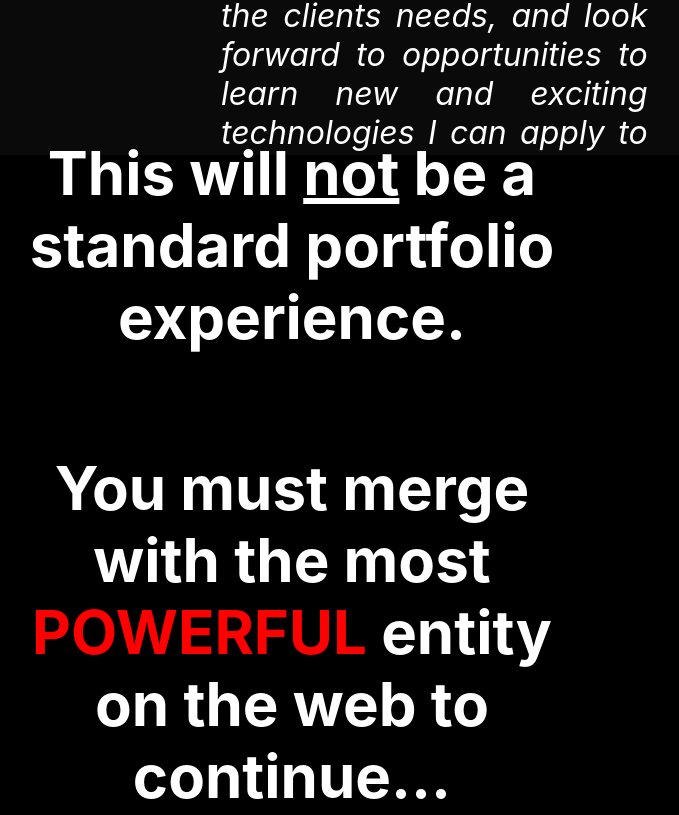
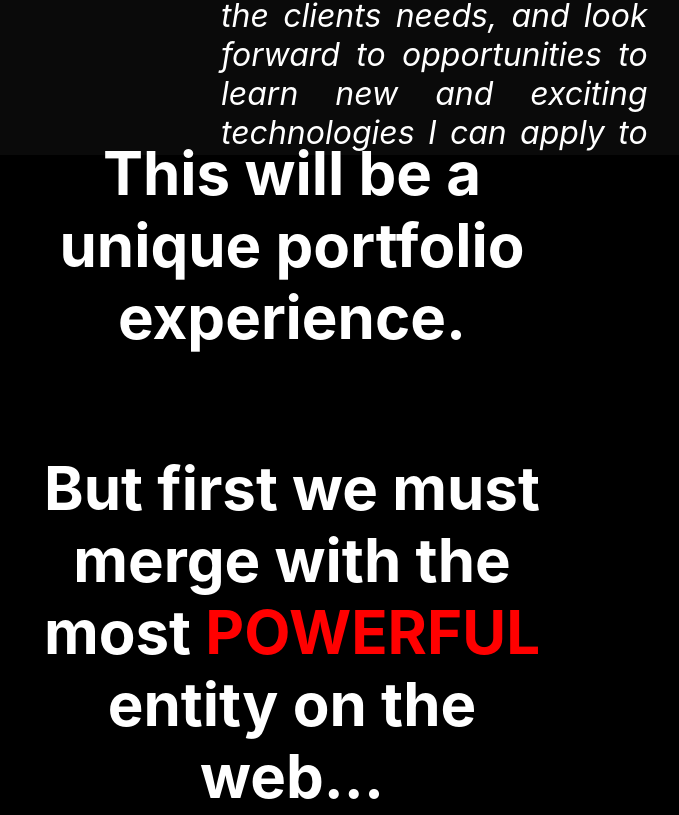
Before and after one commit to Upenatom/portfolio, a React (Create React App) app: page / in a window 1280 px wide. Shown: the part 1445-2260 px from the top of the page, without its empty margins (348-1027 px from the left). Built offline with nearby package versions, Linux system fonts and the light colour scheme.

Commit message:
overflow fix

```diff
--- a/src/App.css
+++ b/src/App.css
@@ -1,33 +1,35 @@
+.App {
+  height: 100%;
+}
+
 h2 {
   width: 43%;
   text-align: center;
 }
 
 .spline {
-  height: 100vh;
-  width: 100vw;
+  height: 100%;
+  width: 100%;
   position: absolute;
   z-index: 1;
 }
 
 .close {
+  overflow-y: hidden;
   opacity: 0;
   width: 0;
   height: 0;
-  transition: width 3s 3s, height 3s 3s, opacity 2s;
+  /* transition: width 2s 2s, height 2s 2s, opacity 2s; */
+
 }
 
 .loader {
-
   height: 100vh;
   width: 100%;
   background-color: rgb(0, 0, 0);
   position: absolute;
   color: white;
   z-index: 2;
-  margin: 0;
-
-
 }
 
 .page1 {
--- a/src/App.js
+++ b/src/App.js
@@ -47,9 +47,9 @@ export default function App() {
 
         <div className="page3">
         <h2 data-aos="fade-down-right"
-            data-aos-duration="1000">This will <span style={{textDecoration: "underline"}}>not</span> be a standard portfolio experience.</h2>
+            data-aos-duration="1000">This will be a unique portfolio experience.</h2>
         <h2 data-aos="fade-up-left"
-        data-aos-duration="1000">You must merge with the most <span style={{color: "red"}}>POWERFUL</span> entity on the web to continue...</h2>
+        data-aos-duration="1000">But first we must merge with the most <span style={{color: "red"}}>POWERFUL</span> entity on the web...</h2>
         <div className='integrate'> <h1>MERGING...</h1></div>
 
 
--- a/src/index.css
+++ b/src/index.css
@@ -5,7 +5,7 @@ body {
     sans-serif;
   -webkit-font-smoothing: antialiased;
   -moz-osx-font-smoothing: grayscale;
-  background-color: black;
+  background-color: white;
 }
 
 code {
```
